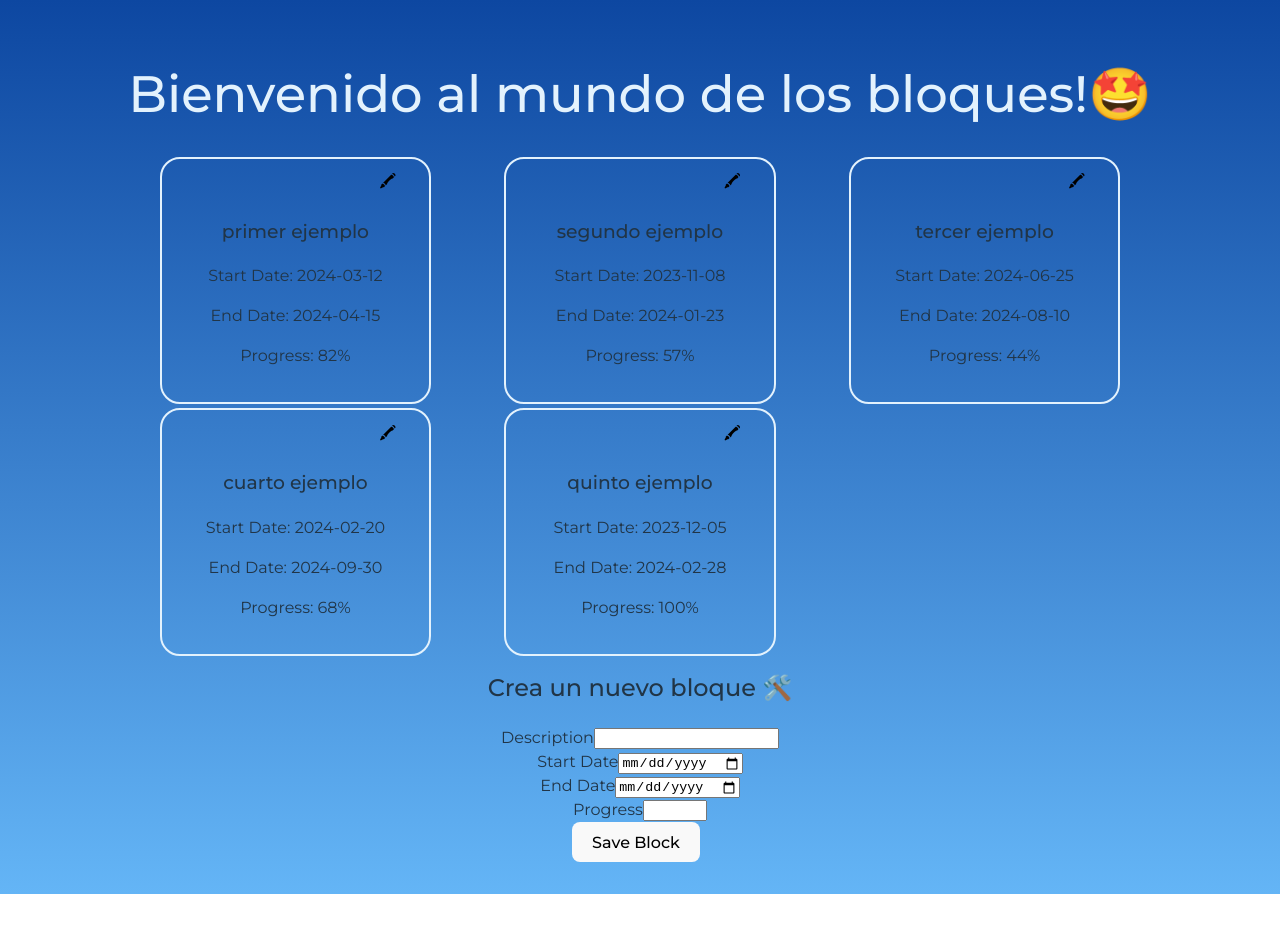
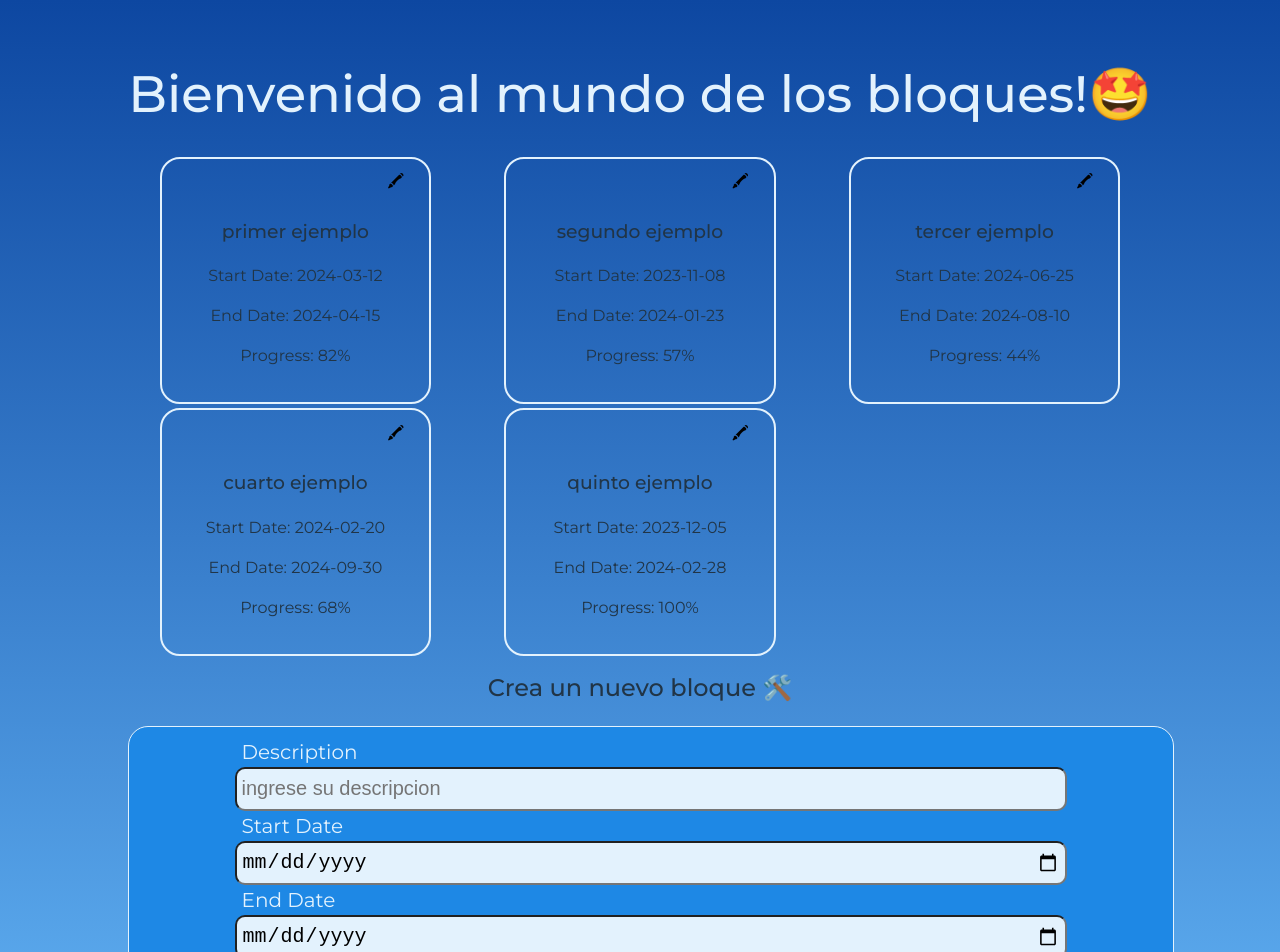
Before and after one commit to bimtrazer/tech-test, a React (Vite) app in the folder client/: page / in a window 1280 px wide. Shown: the top 952 px of the page. Before the commit the page ends 894 px from the top, so only its background shows below. Built offline with nearby package versions, Linux system fonts and the light colour scheme; no server answers.

Commit message:
estilos de forms

```diff
--- a/client/src/components/BlockFrom/BlockForm.jsx
+++ b/client/src/components/BlockFrom/BlockForm.jsx
@@ -1,6 +1,7 @@
 import React, { useState } from "react";
 import { createBlock } from "../../services/api";
 import Swal from "sweetalert2";
+import styles from "./BlockForm.module.css";
 const BlockForm = () => {
   const [token, setToken] = useState("token");
   const [newBlock, setNewBlock] = useState({
@@ -14,7 +15,6 @@ const BlockForm = () => {
 
     const { startDate, endDate } = newBlock;
 
-    // Validación de fechas
     if (new Date(startDate) >= new Date(endDate)) {
       Swal.fire({
         title: "Error!",
@@ -51,9 +51,9 @@ const BlockForm = () => {
   };
 
   return (
-    <form onSubmit={handleSubmit}>
-      <div>
-        <label>Description</label>
+    <form onSubmit={handleSubmit} className={styles.form}>
+      <div className={styles.contInputs}>
+        <label className={styles.label}>Description</label>
         <input
           type="text"
           value={newBlock.description}
@@ -61,30 +61,34 @@ const BlockForm = () => {
           maxLength="40"
           required
           name="description"
+          className={styles.input}
+          placeholder="ingrese su descripcion"
         />
       </div>
-      <div>
-        <label>Start Date</label>
+      <div className={styles.contInputs}>
+        <label className={styles.label}>Start Date</label>
         <input
           type="date"
           value={newBlock.startDate}
           onChange={(e) => onChange(e)}
           required
           name="startDate"
+          className={styles.input}
         />
       </div>
-      <div>
-        <label>End Date</label>
+      <div className={styles.contInputs}>
+        <label className={styles.label}>End Date</label>
         <input
           type="date"
           value={newBlock.endDate}
           onChange={(e) => onChange(e)}
           required
           name="endDate"
+          className={styles.input}
         />
       </div>
-      <div>
-        <label>Progress</label>
+      <div className={styles.contInputs}>
+        <label className={styles.label}>Progress</label>
         <input
           type="number"
           value={newBlock.progress}
@@ -93,9 +97,10 @@ const BlockForm = () => {
           max="100"
           required
           name="progress"
+          className={styles.input}
         />
       </div>
-      <button type="submit">Save Block</button>
+      <button type="submit" className={styles.button}>Save Block</button>
     </form>
   );
 };
--- /dev/null
+++ b/client/src/components/BlockFrom/BlockForm.module.css
@@ -0,0 +1,33 @@
+.form{
+    width: 100%;
+    border: solid 1px #E3F2FD;
+    border-radius: 20px;
+    height: auto;
+    background-color: #1E88E5;
+    padding: 10px;
+
+}
+.contInputs{
+    display: flex;
+    justify-content: center;
+    flex-direction: column;
+    align-items: center ;
+}
+.label{
+    width: 80%;
+    text-align: left;
+    color: #E3F2FD;
+    font-size: 20px;
+}
+.input{
+    width: 80%;
+    height: 30px;
+    border-radius: 10px;
+    background-color: #E3F2FD;
+    font-size: 20px;
+    color: black;
+    padding: 5px;
+}
+.button{
+    background-color: #1565C0;
+}
--- a/client/src/components/EditBlockForm/EditBlockForm.jsx
+++ b/client/src/components/EditBlockForm/EditBlockForm.jsx
@@ -55,15 +55,15 @@ const EditBlockForm = ({ block, onClose }) => {
   return (
     <div className={styles.container}>
       <div className={styles.popup}>
-        <div>
-          <button title="Eliminar bloque">🗑</button>
-          <button type="button" title="Cerrar" onClick={onClose}>
+        <div className={styles.contentButton}>
+          <button title="Eliminar bloque" className={styles.buttonAux}>🗑</button>
+          <button type="button" title="Cerrar" onClick={onClose} className={styles.buttonAux}>
             X
           </button>
         </div>
-        <form onSubmit={handleSubmit}>
-          <div>
-            <label>Description</label>
+        <form onSubmit={handleSubmit} className={styles.form}>
+          <div className={styles.contInputs}>
+            <label className={styles.label}>Description</label>
             <input
               type="text"
               value={editedBlock.description}
@@ -75,28 +75,30 @@ const EditBlockForm = ({ block, onClose }) => {
               className={styles.description}
             />
           </div>
-          <div>
-            <label>Start Date</label>
+          <div className={styles.contInputs}>
+            <label className={styles.label}>Start Date</label>
             <input
               type="date"
               value={editedBlock.startDate}
               onChange={(e) => onChange(e)}
               required
               name="startDate"
+              className={styles.input}
             />
           </div>
-          <div>
-            <label>End Date</label>
+          <div className={styles.contInputs}>
+            <label className={styles.label}>End Date</label>
             <input
               type="date"
               value={editedBlock.endDate}
               onChange={(e) => onChange(e)}
               required
               name="endDate"
+              className={styles.input}
             />
           </div>
-          <div>
-            <label>Progress</label>
+          <div className={styles.contInputs}>
+            <label className={styles.label}>Progress</label>
             <input
               type="number"
               value={editedBlock.progress}
@@ -105,9 +107,10 @@ const EditBlockForm = ({ block, onClose }) => {
               max="100"
               required
               name="progress"
+              className={styles.input}
             />
           </div>
-          <button type="submit">Update Block</button>
+          <button type="submit" className={styles.button}>Update Block</button>
         </form>
       </div>
     </div>
--- a/client/src/components/EditBlockForm/EditBlockForm.module.css
+++ b/client/src/components/EditBlockForm/EditBlockForm.module.css
@@ -12,7 +12,6 @@
 }
 
 .popup {
-  background: #42A5F5;
   color: #E3F2FD;
   padding: 20px;
   border-radius: 8px;
@@ -23,8 +22,63 @@
 
 .description {
   cursor: not-allowed;
+  width: 80%;
+  height: 30px;
+  border-radius: 10px;
+  background-color: #E3F2FD;
+  font-size: 20px;
+  color: black;
+  padding: 5px;
 }
 
-button {
-  margin-right: 8px;
+.button {
+  margin: 10px 0 8px 0;
+  background-color: #1565C0;
+
 }
+.form{
+  width: 100%;
+  border: solid 1px #E3F2FD;
+  border-radius: 20px;
+  height: auto;
+  background-color: #1E88E5;
+  padding: 10px;
+
+}
+.contInputs{
+  display: flex;
+  justify-content: center;
+  flex-direction: column;
+  align-items: center ;
+}
+.label{
+  width: 80%;
+  text-align: left;
+  color: #E3F2FD;
+  font-size: 20px;
+}
+.input{
+  width: 80%;
+  height: 30px;
+  border-radius: 10px;
+  background-color: #E3F2FD;
+  font-size: 20px;
+  color: black;
+  padding: 5px;
+}
+.buttonAux{
+  display: flex;
+  justify-content: center;
+  text-align: center;
+  align-items: center;
+  width: 30px;
+  height: 30px;
+  background-color: #0D47A1;
+  font-size: 20px;
+  font-weight: 600;
+  margin: 10px;
+}
+.contentButton{
+  display: flex;
+  justify-content: end;
+}
```
